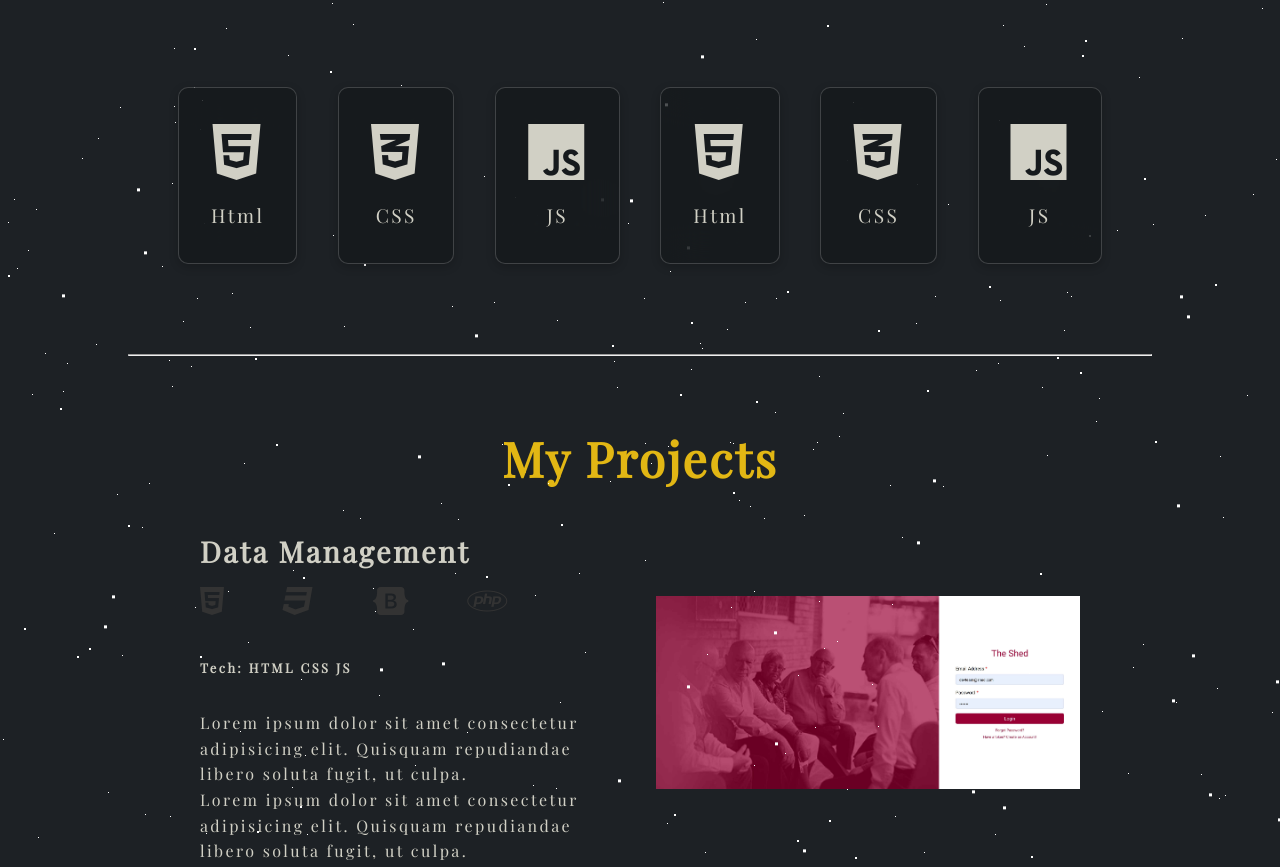
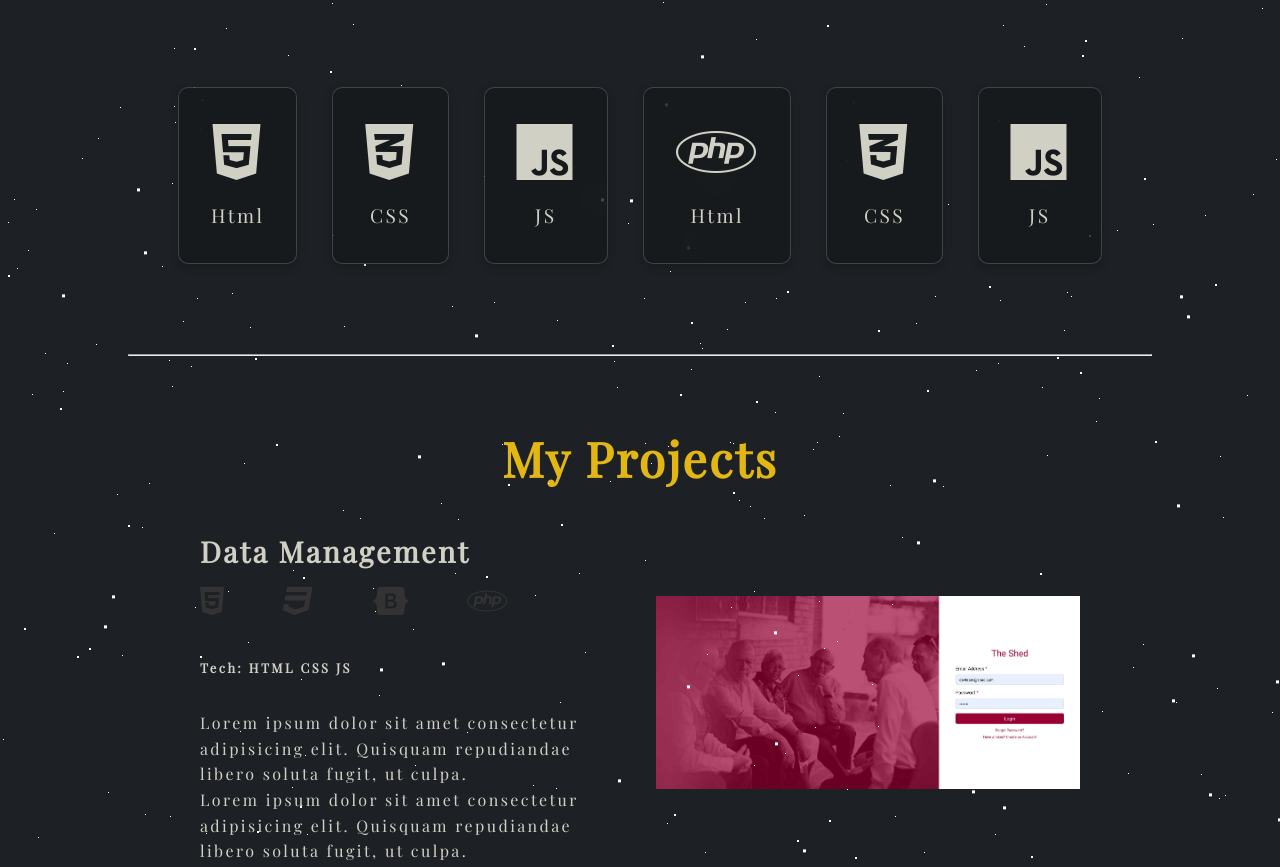
Before and after one commit to Bibek-2022/My-Portfolio, a plain HTML site: page index.html in a window 1280 px wide. Shown: the part 974-1841 px from the top of the page. Drawn offline with nearby package versions, Linux system fonts and the light colour scheme.

Commit message:
added features

```diff
--- a/index.html
+++ b/index.html
@@ -93,7 +93,7 @@
           <span class="icon card"><i class="fab fa-html5"></i>Html</span>
           <span class="icon card"><i class="fab fa-css3-alt"></i>CSS</span>
           <span class="icon card"><i class="fab fa-js"></i>JS</span>
-          <span class="icon card"><i class="fab fa-html5"></i>Html</span>
+          <span class="icon card"><i class="fab fa-php"></i>Html</span>
           <span class="icon card"><i class="fab fa-css3-alt"></i>CSS</span>
           <span class="icon card"><i class="fab fa-js"></i>JS</span>
         </div>
--- a/style.css
+++ b/style.css
@@ -881,6 +881,7 @@ body .entries .entry .title {
 .contact {
   clear: both;
   width: 100%;
+  padding-bottom: 3rem;
 }
 
 /* input */
```
Also changed, not shown: assets/moon.png (added), assets/moon2.png (added).
